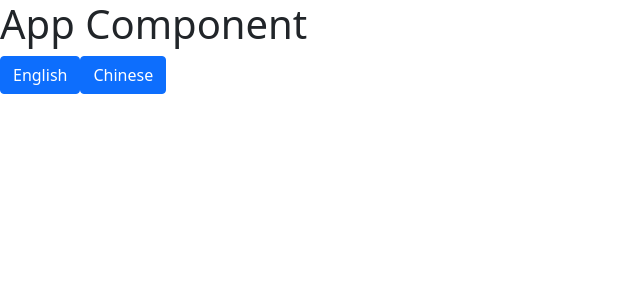
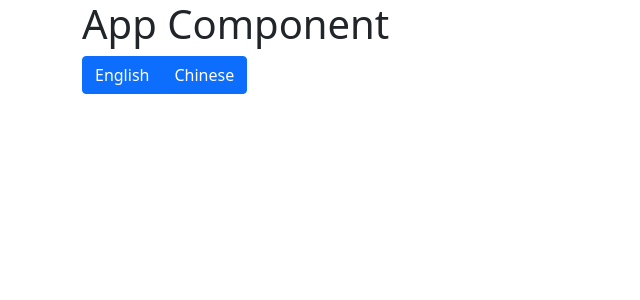
Before and after one commit to TerrenceHuang/react-playground, a React (Create React App) app: page / in a window 1280 px wide. Shown: the top 300 px of the page, without its empty margins (0-640 px from the left). Built offline with nearby package versions, Linux system fonts and the light colour scheme.

Commit message:
Modify style

```diff
--- a/src/App.jsx
+++ b/src/App.jsx
@@ -7,10 +7,10 @@ function App() {
   const { t } = useTranslation();
 
   return (
-    <>
+    <div class="container">
       <h1>{t("App Component title")}</h1>
       <LanguageChooser />
-    </>
+    </div>
   );
 }
 
--- a/src/components/LanguageChooser.jsx
+++ b/src/components/LanguageChooser.jsx
@@ -3,10 +3,10 @@ import ChangeLanguageButton from "./ChangeLanguageButton";
 function LanguageChooser() {
   // TODO: Load from language list
   return (
-    <>
+    <div class="btn-group" role="group">
       <ChangeLanguageButton language="en" />
       <ChangeLanguageButton language="zh-TW" />
-    </>
+    </div>
   );
 }
 
```
